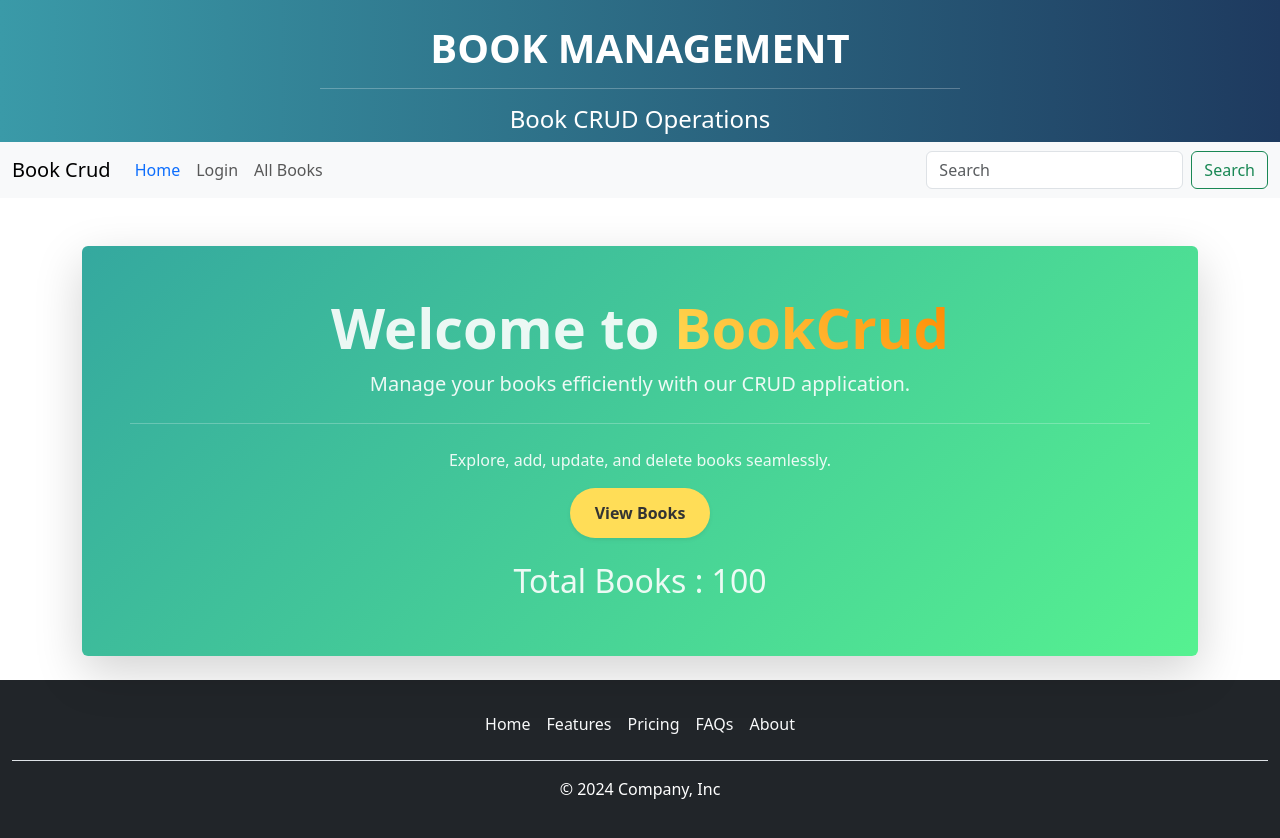
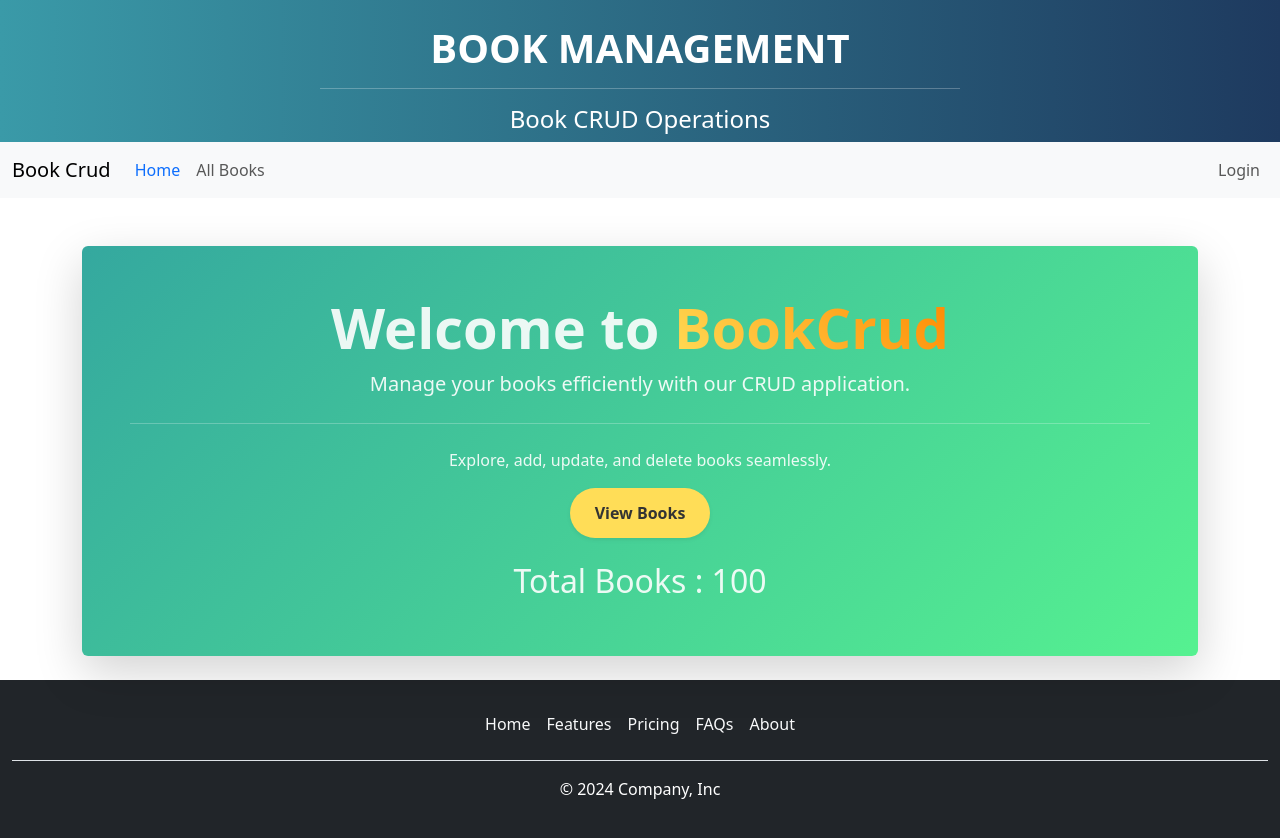
Before and after one commit to VishalNeosoft24/book-crud-app, a React (Vite) app: page /home in a window 1280 px wide. Shown: the top 838 px of the page. Built offline with nearby package versions, Linux system fonts and the light colour scheme.

Commit message:
change style and change common mistakes.

```diff
--- a/src/navbar/Navbar.jsx
+++ b/src/navbar/Navbar.jsx
@@ -1,18 +1,19 @@
 import { useCookies } from "react-cookie";
-import { Link, NavLink, useNavigate } from "react-router";
+import { NavLink, useNavigate } from "react-router-dom";
 
 export function Navbar() {
-  const [cookie, setCookie, removeCookie] = useCookies();
+  const [cookie, , removeCookie] = useCookies();
   const navigate = useNavigate();
 
   function logout() {
     removeCookie("admin");
-    navigate("login");
+    navigate("/login");
   }
+
   return (
     <nav className="navbar navbar-expand-lg bg-body-tertiary">
       <div className="container-fluid">
-        <NavLink className="navbar-brand" to="home">
+        <NavLink className="navbar-brand" to="/home">
           Book Crud
         </NavLink>
         <button
@@ -26,6 +27,7 @@ export function Navbar() {
         >
           <span className="navbar-toggler-icon"></span>
         </button>
+
         <div className="collapse navbar-collapse" id="navbarSupportedContent">
           <ul className="navbar-nav me-auto mb-2 mb-lg-0">
             <li className="nav-item">
@@ -34,65 +36,55 @@ export function Navbar() {
                   isActive ? "nav-link active text-primary" : "nav-link"
                 }
                 aria-current="page"
-                to="home"
+                to="/home"
               >
                 Home
               </NavLink>
             </li>
             <li className="nav-item">
-              {cookie.admin == undefined && (
               <NavLink
                 className={({ isActive }) =>
                   isActive ? "nav-link active text-primary" : "nav-link"
                 }
-                  to="login"
+                to="/books"
               >
-                  Login
+                All Books
               </NavLink>
-              )}
-              <li className="nav-item">
-                {cookie.admin != undefined && (
-                  <button onClick={logout} className="nav-link">
-                    Logout
-                  </button>
-                )}
             </li>
-            </li>
-
+            {cookie.admin !== undefined && (
               <li className="nav-item">
                 <NavLink
                   className={({ isActive }) =>
                     isActive ? "nav-link active text-primary" : "nav-link"
                   }
-                to="books"
+                  to="/add-book"
                 >
-                All Books
+                  Add New Book
                 </NavLink>
               </li>
+            )}
+          </ul>
+
+          <ul className="navbar-nav mb-lg-0">
+            {cookie.admin === undefined ? (
               <li className="nav-item">
-              {cookie.admin != undefined && (
                 <NavLink
                   className={({ isActive }) =>
                     isActive ? "nav-link active text-primary" : "nav-link"
                   }
-                  to="add-book"
+                  to="/login"
                 >
-                  Add New Book
+                  Login
                 </NavLink>
+              </li>
+            ) : (
+              <li className="nav-item">
+                <button onClick={logout} className="nav-link btn btn-link">
+                  Logout
+                </button>
+              </li>
             )}
-            </li>
           </ul>
-          <form className="d-flex" role="search">
-            <input
-              className="form-control me-2"
-              type="search"
-              placeholder="Search"
-              aria-label="Search"
-            ></input>
-            <button className="btn btn-outline-success" type="submit">
-              Search
-            </button>
-          </form>
         </div>
       </div>
     </nav>
```
Lines whose indentation alone changed are shown as unchanged.
